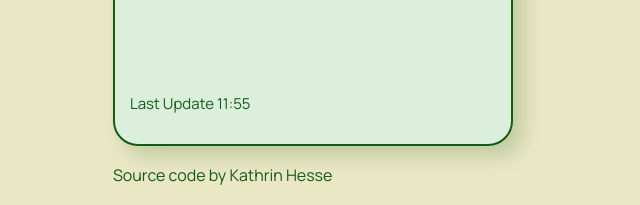
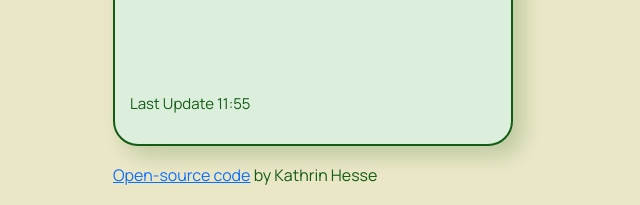
Before and after one commit to breezeHH/weather-app, a plain HTML site: page index.html in a window 1280 px wide. Shown: the part 605-810 px from the top of the page, without its empty margins (327-967 px from the left). Drawn offline with nearby package versions, Linux system fonts and the light colour scheme; no server answers.

Commit message:
Link to GitHub added

```diff
--- a/index.html
+++ b/index.html
@@ -189,7 +189,12 @@
       </div>
 
       <footer>
-        <p>Source code by Kathrin Hesse</p>
+        <p>
+          <a href="https://github.com/breezeHH/weather-app" target="_blank"
+            >Open-source code</a
+          >
+          by Kathrin Hesse
+        </p>
       </footer>
     </div>
 
```
